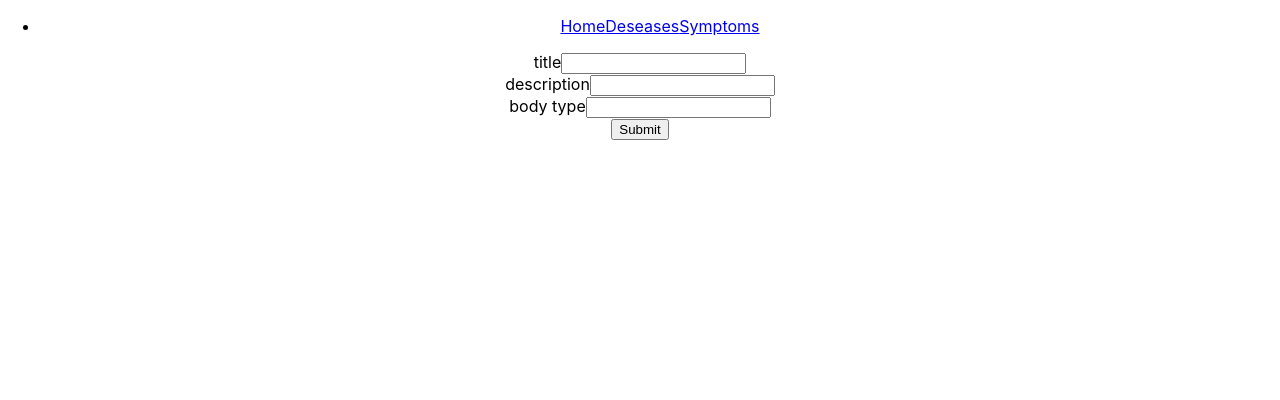
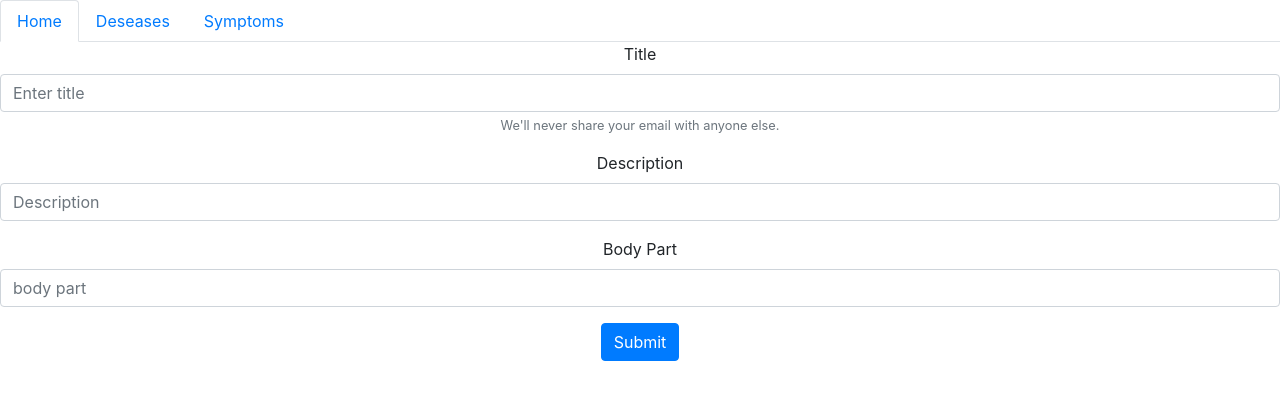
Before and after one commit to cignoBianco/React, a React (Create React App) app: page /new-desease in a window 1280 px wide. Shown: the top 400 px of the page. Built offline with nearby package versions, Linux system fonts and the light colour scheme.

Commit message:
bootstrapped deseases list, desease create form, nav menu

```diff
--- a/package.json
+++ b/package.json
@@ -8,7 +8,9 @@
     "@testing-library/react": "^11.1.0",
     "@testing-library/user-event": "^12.1.10",
     "axios": "^0.17.1",
+    "bootstrap": "^4.5.3",
     "react": "^17.0.1",
+    "react-bootstrap": "^1.4.0",
     "react-dom": "^17.0.1",
     "react-router-dom": "^5.2.0",
     "react-scripts": "4.0.1",
--- a/src/App.js
+++ b/src/App.js
@@ -1,11 +1,9 @@
-import logo from './logo.svg';
 import './App.css';
 import React, { Fragment } from 'react';
 import {
   BrowserRouter,
   Route,
-  Switch,
-  Link
+  Switch
 } from 'react-router-dom';
 import Home from './components/Home'
 import NotFound from './components/NotFound'
@@ -16,28 +14,14 @@ import EditDesease from './components/forms/edit-desease'
 import CreateNewSymptom from './components/forms/symptoms.form'
 import SymptomsContainer from './components/SymptomsContainer'
 import Symptom from './components/Symptom'
-
-
+import Navigation from './components/layout/Navigation'
 
 function App() {
   return (
     <div className="App">
-
       <Fragment>
       <BrowserRouter>
-      <ul>
-                <li>
-                    <Link to={{pathname:'/'}}>
-                        Home
-                    </Link>
-                    <Link to={{pathname:'/deseases/'}}>
-                        Deseases
-                    </Link>
-                    <Link to={{pathname:'/symptoms/'}}>
-                        Symptoms
-                    </Link>
-                </li>
-            </ul>
+        <Navigation />
         <Switch>
           <Route exact path='/' component={Home} />
           <Route exact path='/deseases' component={DeseaseContainer} />
--- a/src/components/Desease.js
+++ b/src/components/Desease.js
@@ -1,6 +1,7 @@
 import React, { useState, useEffect } from 'react'
 import { Link } from 'react-router-dom';
 import axios from 'axios'
+import { Card, Button } from 'react-bootstrap'
 
 const Desease = (props) => {
 
@@ -19,7 +20,6 @@ const Desease = (props) => {
         axios.get('/desease-symptoms/'+params.id)
         .then(
             response => {
-                console.log(response)
                 setSymptoms(response.data)
             }
         )
@@ -32,28 +32,43 @@ const Desease = (props) => {
           .then(setTimeout(() =>  props.history.push("/deseases"), 700 ))
     }
 
-    return (
-        <>
-        <div className="flex">
-            {desease.title}
-            desease
-        </div>
-        <div> {symptoms.length > 0 ? "Symptoms: " : ""}
+    return (<>
+        <Card>
+            <Card.Header>{desease.title}</Card.Header>
+            <Card.Body>
+                <Card.Title>{desease.body_type}</Card.Title>
+                <Card.Text>
+                    {desease.description}
+                </Card.Text>
+                <Link to={{pathname:'/edit-desease/' + desease.id}}>
+                    <Button variant="dark">
+                        Edit
+                    </Button>
+                </Link>
+                <Button variant="secondary" onClick={deleteId}>
+                    Delete
+                </Button>
+            </Card.Body>
+            <Card>
+            {symptoms.length > 0 ? "Symptoms: " : ""}
             {symptoms.map(symptom => {
                 return (
+                    <>
                     <Link to={{pathname:'/symptoms/' + symptom.id}} key={symptom.id}>
-
-                    <p>
-                        {symptom.title}
+                        <Card.Title>
+                            {symptom.title}
+                        </Card.Title>
+                    </Link>
+                    <Card.Text>
                         {symptom.description}
-                    </p>
-
-                    </Link>
+                    </Card.Text>
+                    </>
                 )}
             )}
-        </div>
-        <Link to={{pathname:'/edit-desease/' + desease.id}}>Edit</Link>
-        <button onClick={deleteId}>delete</button>
+        </Card>
+            <Card.Footer className="text-muted">{desease.created_at}</Card.Footer>
+        </Card>
+
         </>
     );
 };
--- a/src/components/DeseaseContainer.js
+++ b/src/components/DeseaseContainer.js
@@ -1,6 +1,7 @@
 import React, { useState, useEffect } from 'react'
 import { Link } from 'react-router-dom';
 import axios from 'axios'
+import {Card, CardDeck, Button} from 'react-bootstrap'
 
 const DeseaseContainer = () => {
 
@@ -15,25 +16,33 @@ const DeseaseContainer = () => {
         )
     }, [])
 
-    return (
-        <>
-        <Link to={{pathname:'/new-desease/'}}>New desease</Link>
-        <div className="flex">
+    return (<><br/>
+    <Link to={{pathname:'/new-desease/'}}>
+        <Button variant="primary">
+            New desease
+        </Button>
+    </Link>
+    <br/><br/>
+<CardDeck>
 {deseases.map(desease => {
   return (
+  <Card  class="card mb-3" style={{minWidth: "18rem", marginBottom: "1rem"}}>
+    <Card.Body>
         <Link to={{pathname:'/deseases/' + desease.id}}>
-
-                <p>
-                    {desease.title}
+            <Card.Title>{desease.title}</Card.Title>
+        </Link>
+        <i>{desease.body_part}</i>
+      <Card.Text>
         {desease.description}
-                    {desease.body_part}
-                </p>
-                </Link>
+      </Card.Text>
+    </Card.Body>
+    <Card.Footer>
+      <small className="text-muted">Last updated {desease.updated_at} mins ago</small>
+    </Card.Footer>
+  </Card>
    )}
   )}
-
-        </div>
-
+</CardDeck>
 </>
     );
 };
--- a/src/components/forms/desease.form.js
+++ b/src/components/forms/desease.form.js
@@ -1,5 +1,9 @@
 import React from "react"
 import axios from 'axios'
+import {
+    Form,
+    Button
+} from 'react-bootstrap'
 
 const CreateNewDesease = (props) => {
 
@@ -9,47 +13,37 @@ const CreateNewDesease = (props) => {
             description: event.target.description.value,
             body_type: event.target.body_type.value,
         }
-                    console.log(data)
-
-        //const csrf = document.querySelector("meta[name='csrf-token']").getAttribute("content");
 
         axios.post('/deseases', data, {headers: {
             'Content-Type': 'application/json',
-
             }})
             .then(response => console.log(response))
             .catch((err) => console.log(err))
-            .then(setTimeout(() => props.history.push("/deseases"), 700) )
+            .then(setTimeout(() => props.history.push("/deseases"), 600) )
     }
 
     return(
-            <div>
-              <form onSubmit={handleSubmit}>
-                  title
-                <input
-                    type="text"
-                    id='title'
-                  />
-                <br />
-                description
-                <input
-                  id='description'
-                  type="text"
-                  />
-                 <br />
-                 body type
-                 <input
-                  id='body_type'
-                  type="text"
-                  />
-                 <br />
-                 <button type='submit'> Submit </button>
-                 </form>
-              <br />
-
-            </div>
+        <Form  onSubmit={handleSubmit}>
+        <Form.Group controlId="title">
+            <Form.Label>Title</Form.Label>
+            <Form.Control type="text" placeholder="Enter title" id="title" />
+            <Form.Text className="text-muted">
+            We'll never share your email with anyone else.
+            </Form.Text>
+        </Form.Group>
+        <Form.Group controlId="description">
+            <Form.Label>Description</Form.Label>
+            <Form.Control type="text" placeholder="Description" id="description" />
+        </Form.Group>
+        <Form.Group controlId="body_part">
+            <Form.Label>Body Part</Form.Label>
+            <Form.Control type="text" placeholder="body part" id="body_type" />
+        </Form.Group>
+        <Button variant="primary" type="submit">
+            Submit
+        </Button>
+        </Form>
     )
 };
 
-//<button onClick={() => history.replace('/desease')}> Cancel </button>
-export default CreateNewDesease;
+export default CreateNewDesease
--- /dev/null
+++ b/src/components/layout/Navigation.js
@@ -0,0 +1,33 @@
+import React from 'react'
+import { Link } from 'react-router-dom';
+import {Nav} from 'react-bootstrap'
+
+const Navigation = () => {
+  return(
+    <Nav variant="tabs" defaultActiveKey="/">
+        <Nav.Item>
+        <Nav.Link href="/">
+            <Link to={{pathname:'/'}}>
+            Home
+            </Link>
+        </Nav.Link>
+        </Nav.Item>
+        <Nav.Item>
+        <Nav.Link href="/deseases">
+            <Link to={{pathname:'/deseases/'}}>
+            Deseases
+            </Link>
+        </Nav.Link>
+        </Nav.Item>
+        <Nav.Item>
+        <Nav.Link href="/symptoms">
+            <Link to={{pathname:'/symptoms/'}}>
+            Symptoms
+            </Link>
+        </Nav.Link>
+        </Nav.Item>
+    </Nav>
+    )
+}
+
+export default Navigation
--- a/src/index.js
+++ b/src/index.js
@@ -3,6 +3,7 @@ import ReactDOM from 'react-dom';
 import './index.css';
 import App from './App';
 import reportWebVitals from './reportWebVitals';
+import 'bootstrap/dist/css/bootstrap.min.css';
 
 ReactDOM.render(
   <React.StrictMode>
```
Also changed, not shown: src/components/forms/edit-desease.js (line endings or trailing spaces), 2 other files (tests, documents, lock files or other folders). Lines whose indentation alone changed are shown as unchanged.
